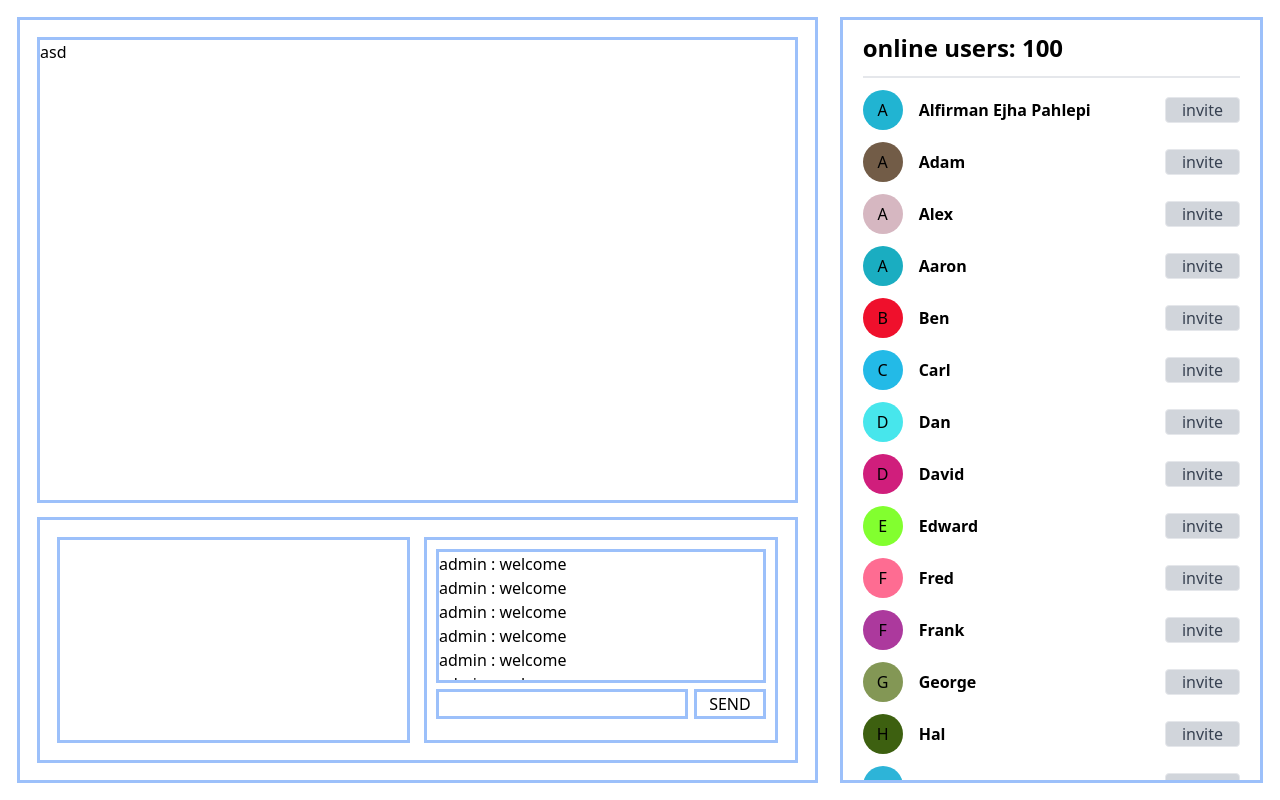
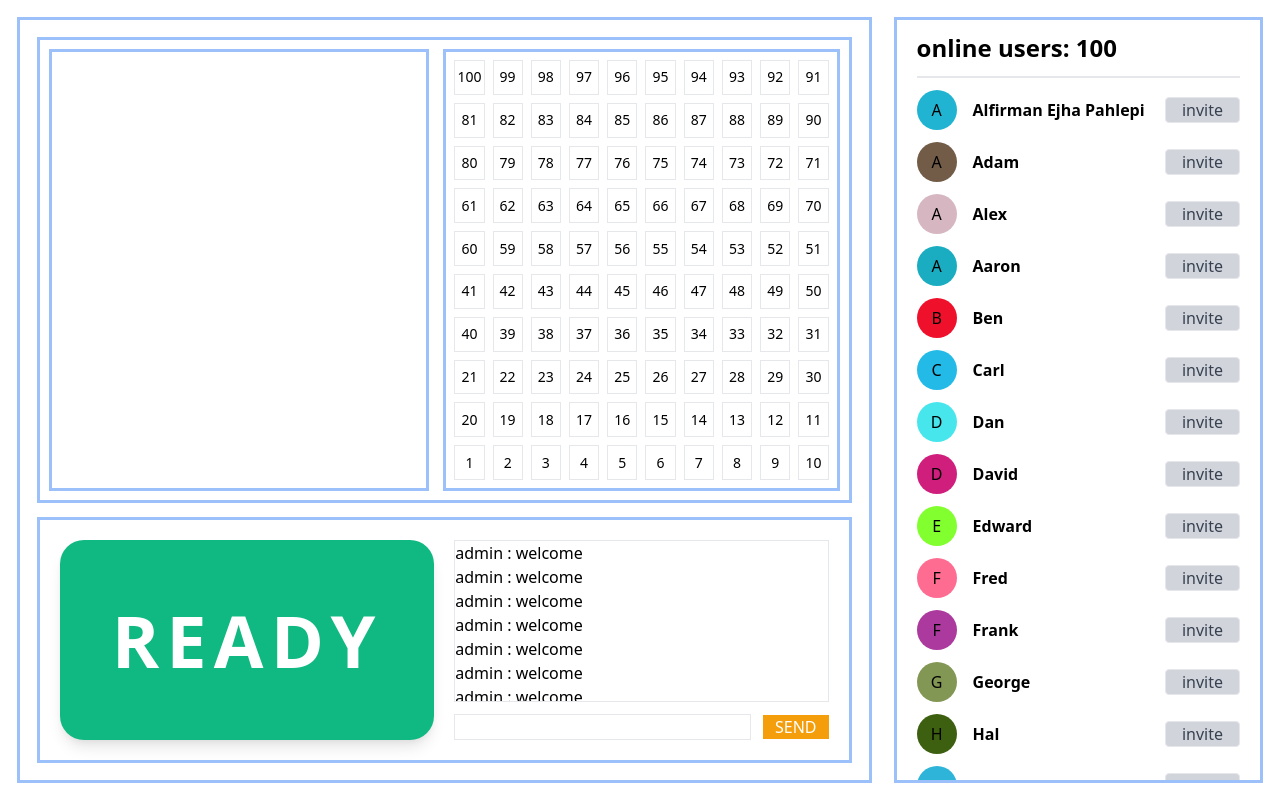
Before and after one commit to alfirmanpahlepi/snake-and-ladder, a Next.js app in the folder client/: page /room/1 in a window 1280 px wide. Built offline with nearby package versions, Linux system fonts and the light colour scheme.

Commit message:
add: board

```diff
--- a/client/src/pages/room/[id].tsx
+++ b/client/src/pages/room/[id].tsx
@@ -1,22 +1,30 @@
 export default function Room() {
   return (
     <div className="p-5 h-screen w-screen flex space-x-7">
-      <div className="flex-[2] ring p-5 flex flex-col space-y-5">
-        <div className="h-2/3 ring">asd</div>
+      <div className="flex-[2.5] ring p-5 flex flex-col space-y-5">
+        <div className="h-2/3 ring p-3 flex space-x-5">
+          <div className="ring flex-1"></div>
+          <div className="ring p-2 flex-1 grid grid-cols-10 gap-2">
+            {
+              grids().map((el) => (
+                <span key={el} className="border flex justify-center items-center text-sm">{el}</span>
+              ))
+            }
+          </div>
+        </div>
         <div className="h-1/3 ring p-5 flex space-x-5">
-          <div className="w-1/2 ring"></div>
-          <div className="w-1/2 ring p-3 flex flex-col">
-            <div className="flex-grow overflow-auto ring">
-
+          <button className="w-1/2 bg-green-500 hover:bg-green-600 active:bg-green-400 shadow-lg rounded-3xl text-white flex justify-center items-center text-7xl font-bold uppercase tracking-widest">ready</button>
+          <div className="w-1/2 flex flex-col">
+            <div className="flex-grow overflow-auto border">
               {
                 [1, 1, 11, 1, 11, 1, 1, 1, 1, 1, 1, 1].map((el, i) => (
                   <p key={i}>admin : welcome</p>
                 ))
               }
             </div>
-            <div className="flex items-center py-3 space-x-3">
-              <input className="flex-grow ring" />
-              <button className="ring px-3">SEND</button>
+            <div className="flex items-center mt-3 space-x-3">
+              <input className="flex-grow border" />
+              <button className="bg-yellow-500 hover:bg-yellow-600 active:bg-yellow-400 text-white px-3">SEND</button>
             </div>
           </div>
         </div>
@@ -33,7 +41,7 @@ export default function Room() {
                   </div>
                   <p className="font-semibold">{user}</p>
                 </div>
-                <button className="px-4 border bg-gray-300 text-gray-700 rounded">invite</button>
+                <button className="px-4 border bg-gray-300 hover:bg-gray-400 active:bg-gray-200 text-gray-700 rounded">invite</button>
               </div>
             ))
           }
@@ -80,3 +88,20 @@ const users = [
   "Victor",
   "Walter",
 ];
+
+const grids = () => {
+  const arr = []
+  const temp = []
+  for (let i = 100; i >= 1; i--) {
+    temp.push(i)
+    if(temp.length === 10){
+      if(temp[0] % 20 !== 0) temp.reverse()
+      arr.push(...temp)
+      temp.length = 0
+    }
+  }
+
+  return arr
+}
+
+console.log(grids());
```
